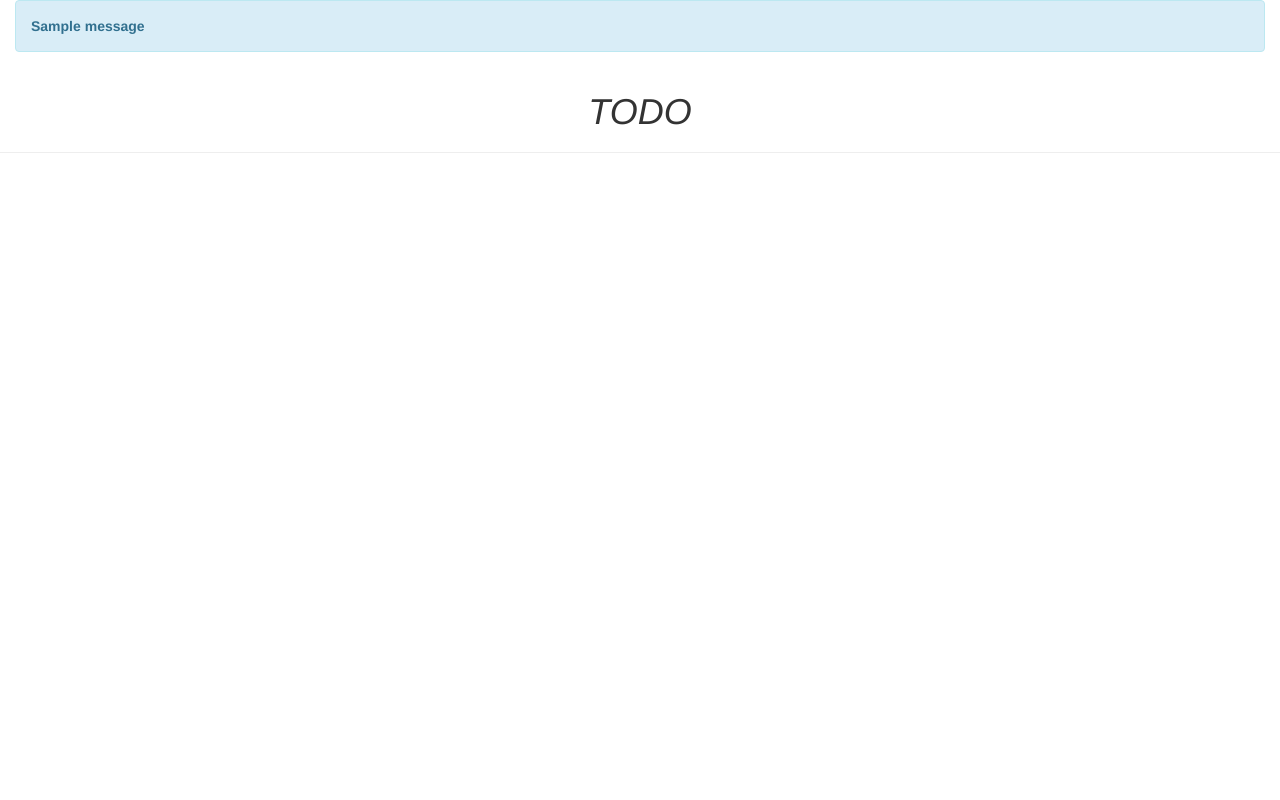
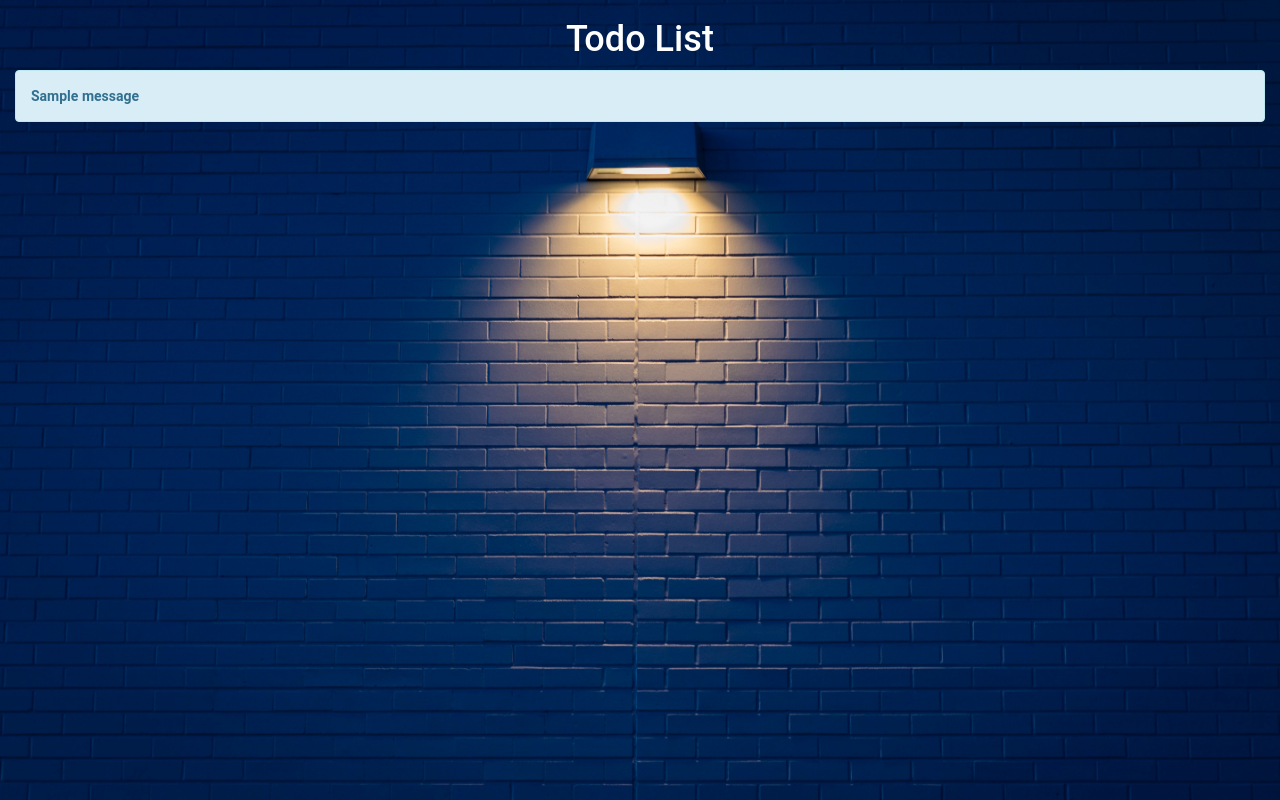
Before and after one commit to mateuswbechert/django-todo, a Django app: template todo/templates/todo/base.html in a window 1280 px wide. Run offline with Django 4.2, Linux system fonts and the light colour scheme; the template is opened without the code that fills it: most values are stand-ins (such as "Sample title", 1, 10 or a date in 2020); one stand-in notice (Sample message) is shown; some libraries are stand-ins or nearby versions.

Commit message:
Front adjustment

```diff
--- a/todo/static/todo/style.css
+++ b/todo/static/todo/style.css
@@ -1,25 +1,59 @@
+body
+{
+    font-family: 'Roboto', sans-serif;
+    font-weight: 300;
+    font-style: normal;
+
+    overflow: hidden;
+
+    color: #fff;
+    background: #000;
+
+    -webkit-font-smoothing: antialiased;
+}
+
 .card {
 
     box-shadow: 0 4px 8px 0 rgba(0,0,0,0.5),
                 0 6px 20px 0 rgba(0,0,0,0.39);
-    background: lightpink;
+    background: #00bd9dbd;
     margin-bottom : 5%;
-    border-radius: 25px;
+    border-radius: 10px;
     padding : 2%;
     overflow: auto;
     resize: both;
     text-overflow: ellipsis;
    }
    .card:hover{
-     background: lightblue;
+     background: #00bd9de8;
    }
 
    .submit_form{
 
      text-align: center;
      padding: 3%;
-     background: pink;
-     border-radius: 25px;
+     background: #c2bfc48e;
+     border-radius: 10px;
      box-shadow: 0 4px 8px 0 rgba(0,0,0,0.4),
                  0 6px 20px 0 rgba(0,0,0,0.36);
    }
+
+textarea {
+    margin: 0;
+    font: inherit;
+    background: #FFFBFA;
+    border-radius: 10px;
+}
+
+.background-img
+{
+    position: absolute;
+    background-position: 0 0 ;
+    top: 0px;
+    left: 0;
+    width: 100%;
+    height: 100%;
+    background: url(img/background.jpg);
+    background-repeat: no-repeat;
+    background-size: cover;
+}
--- a/todo/templates/todo/base.html
+++ b/todo/templates/todo/base.html
@@ -11,21 +11,21 @@
   <link rel="stylesheet" type="text/css" href="{% static 'todo/style.css' %}">
 </head>
 
-<body  class="container-fluid">
-  {% if messages %}
-  {% for message in messages %}
-  <div class="alert alert-info">
-    <strong>{{message}}</strong>
+<body  class="container-fluid background-img">
+<center class="row">
+    <h1>Todo List</h1>
+</center>
+
+{% if messages %}
+{% for message in messages %}
+<div class="alert alert-info">
+  <strong>{{message}}</strong>
 </div>
 {% endfor %}
 {% endif %}
 
-<center class="row">
-  <h1><i>TODO</i></h1>
-  <hr />
-</center>
+{% block content %}
+{% endblock %}
 
-    {% block content %}
-    {% endblock %}
 </body>
 </html>
--- a/todo/views.py
+++ b/todo/views.py
@@ -26,5 +26,5 @@ def index(request):
 def remove(request, item_id):
     item = Todo.objects.get(id=item_id)
     item.delete()
-    messages.info(request, "item removed!")
+    messages.info(request, "Item removed!")
     return redirect('todo')
```
Also changed, not shown: todo/templates/todo/index.html (+10 -6 lines), todo/static/todo/img/background.jpg (added), 1 other file.
